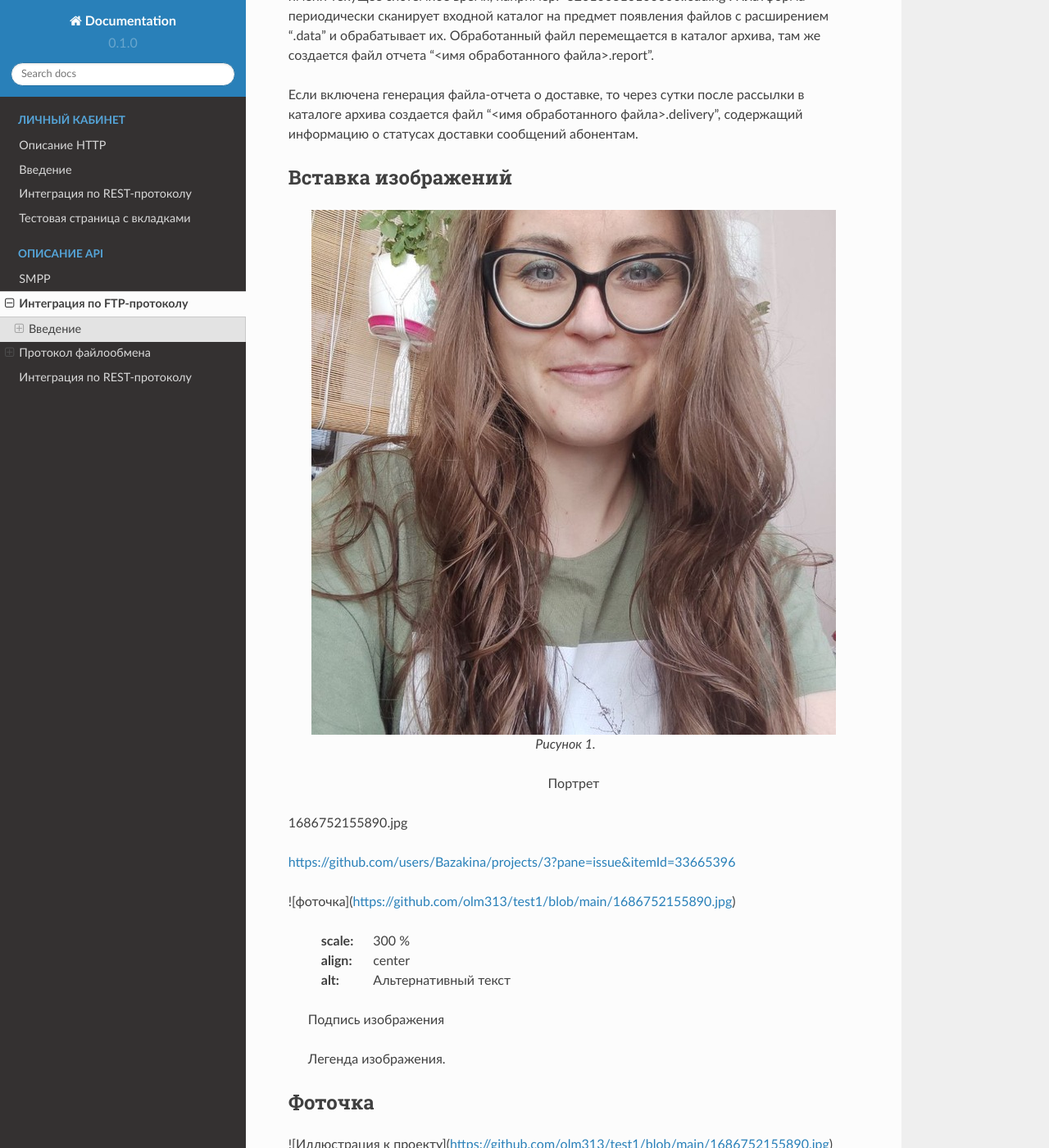
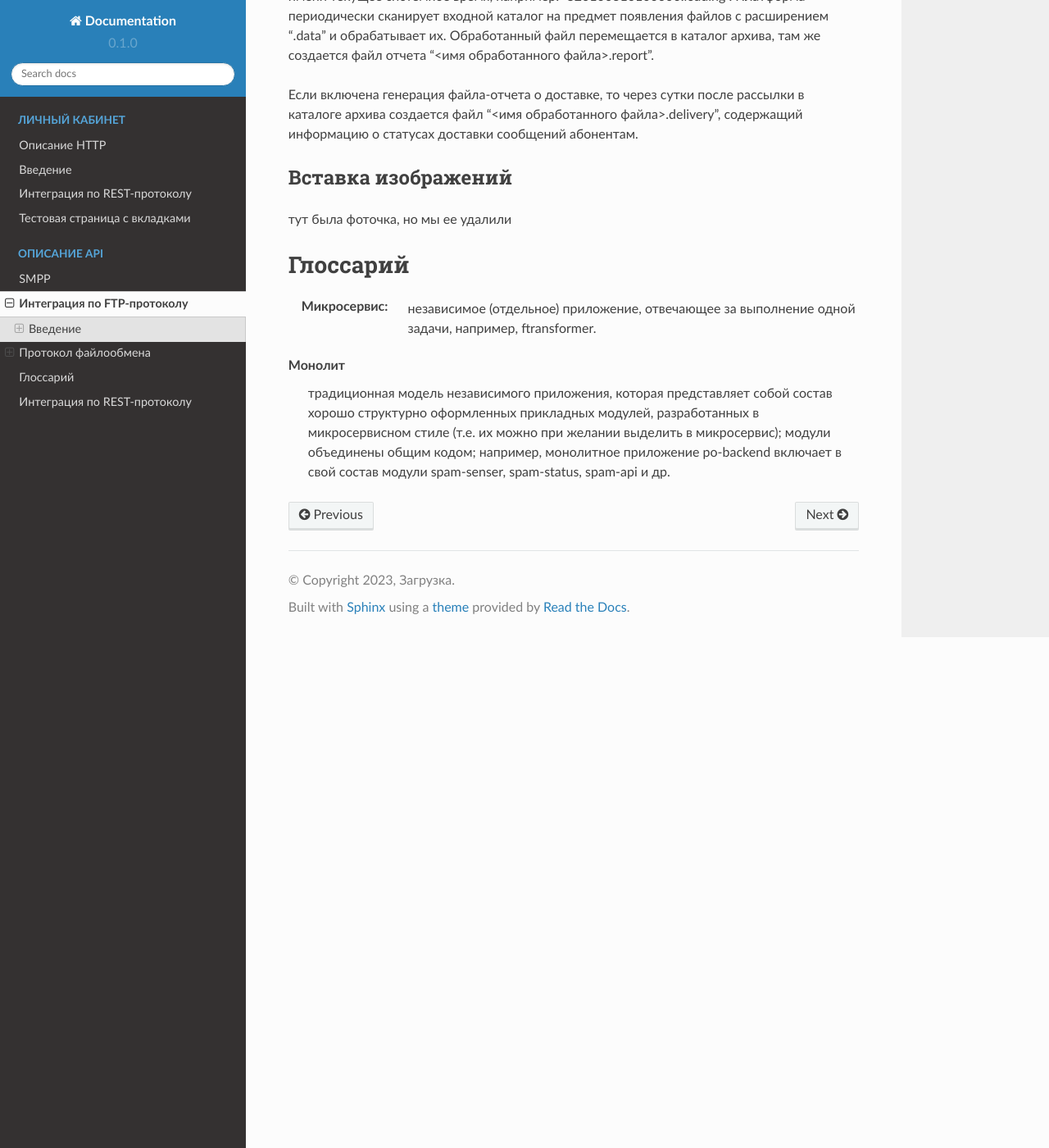
Before and after one commit to omikhaleva/test1, a Sphinx documentation site: the page built from docs/source/alena.rst, in a window 1280 px wide and 1400 px high, scrolled down 1777 px. Shown: the whole window at 82% size. Built offline with Sphinx 7.4.7 and the Read the Docs theme 2.0.0, drawn with Linux system fonts in a browser that asks for light colours.

Commit message:
определения

```diff
--- a/docs/source/alena.rst
+++ b/docs/source/alena.rst
@@ -46,35 +46,15 @@
 
 Вставка изображений
 --------------------
-
-.. figure:: _static/1686752155890.jpg
-   :scale: 100 %
-   :align: center
-   :alt: Альтернативный текст: Портрет
-
-   Рисунок 1.
-
-   Портрет
-
-1686752155890.jpg
-
-https://github.com/users/Bazakina/projects/3?pane=issue&itemId=33665396
-
-![фоточка](https://github.com/olm313/test1/blob/main/1686752155890.jpg)
-
-       :scale: 300 %
-       :align: center
-       :alt: Альтернативный текст
-
-       Подпись изображения
-
-       Легенда изображения.
+тут была фоточка, но мы ее удалили
 
 
+Глоссарий
+==========
 
+:Микросервис: независимое (отдельное) приложение,
+              отвечающее за выполнение одной задачи,
+              например, ftransformer.
 
-Фоточка
--------
-
-
-![Иллюстрация к проекту](https://github.com/olm313/test1/blob/main/1686752155890.jpg)
+Монолит
+    традиционная модель независимого приложения, которая представляет собой состав хорошо структурно оформленных прикладных модулей, разработанных в микросервисном стиле (т.е. их можно при желании выделить в микросервис); модули объединены общим кодом; например, монолитное приложение po-backend включает в свой состав модули spam-senser, spam-status, spam-api и др.
```
